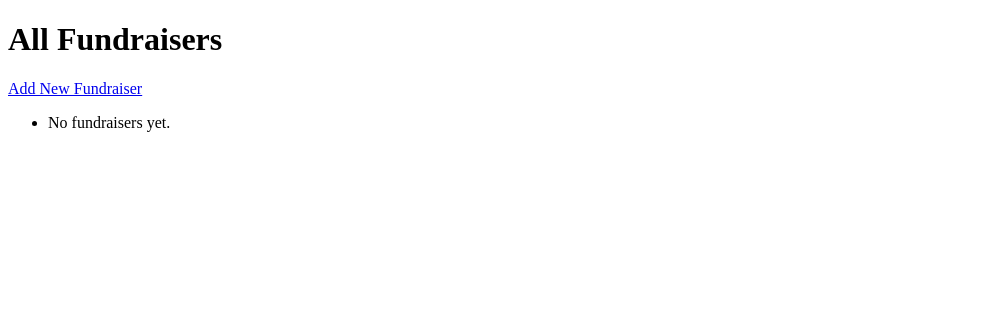
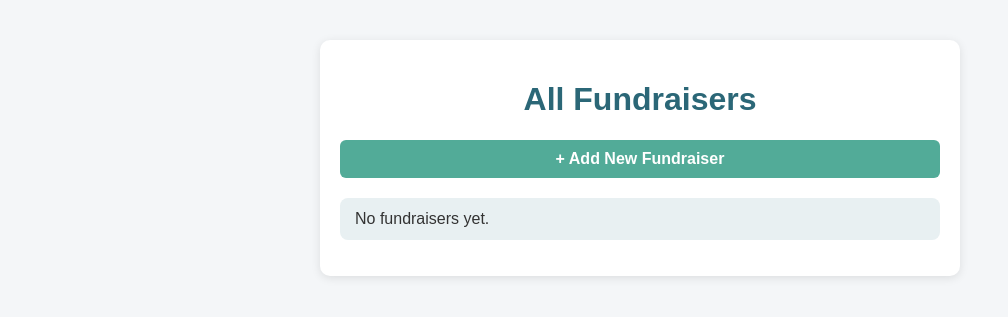
Before and after one commit to WILFRED-V/fundraiser-devops, a Flask app: page / in a window 1280 px wide. Shown: the top 317 px of the page, without its empty margins (0-1008 px from the left). Run offline with Flask 3, Linux system fonts and the light colour scheme.

Commit message:
Updated HTML styling

```diff
--- a/ansible/k8s-service.yml
+++ b/ansible/k8s-service.yml
@@ -7,5 +7,5 @@ spec:
   selector:
     app: fundraiser
   ports:
-  - port: 80
-    targetPort: 5000
+    - port: 80
+      targetPort: 5000
--- a/templates/index.html
+++ b/templates/index.html
@@ -1,9 +1,66 @@
 <!DOCTYPE html>
 <html>
-<head><title>Fundraisers</title></head>
+<head>
+    <title>Fundraisers</title>
+    <style>
+        body {
+            font-family: Arial, sans-serif;
+            background: #f4f6f8;
+            margin: 0;
+            padding: 40px;
+            color: #333;
+        }
+        h1 {
+            text-align: center;
+            color: #2b6777;
+        }
+        a {
+            text-decoration: none;
+            color: #2b6777;
+            font-weight: bold;
+        }
+        a:hover {
+            color: #52ab98;
+        }
+        .container {
+            max-width: 600px;
+            margin: 0 auto;
+            background: white;
+            border-radius: 10px;
+            box-shadow: 0 2px 10px rgba(0,0,0,0.1);
+            padding: 20px;
+        }
+        ul {
+            list-style: none;
+            padding: 0;
+        }
+        li {
+            background: #e8f0f2;
+            margin: 10px 0;
+            padding: 12px 15px;
+            border-radius: 8px;
+        }
+        li:hover {
+            background: #d1e7e3;
+        }
+        .add-link {
+            display: block;
+            text-align: center;
+            margin-bottom: 20px;
+            background: #52ab98;
+            color: white;
+            padding: 10px;
+            border-radius: 6px;
+        }
+        .add-link:hover {
+            background: #3f8d7c;
+        }
+    </style>
+</head>
 <body>
+    <div class="container">
         <h1>All Fundraisers</h1>
-    <a href="/add">Add New Fundraiser</a>
+        <a href="/add" class="add-link">+ Add New Fundraiser</a>
         <ul>
             {% for f in fundraisers %}
                 <li><a href="/fundraiser/{{ f.name }}">{{ f.name }}</a> - Goal: ₹{{ f.goal }}</li>
@@ -11,5 +68,6 @@
                 <li>No fundraisers yet.</li>
             {% endfor %}
         </ul>
+    </div>
 </body>
 </html>
```
Also changed, not shown: ansible/deploy.yml (+7 -5 lines), ansible/k8s-deployment.yml (+6 -4 lines), templates/add.html (+55 -2 lines), templates/fundraiser.html (+49 -5 lines), 3 other files. Lines whose indentation alone changed are shown as unchanged.
